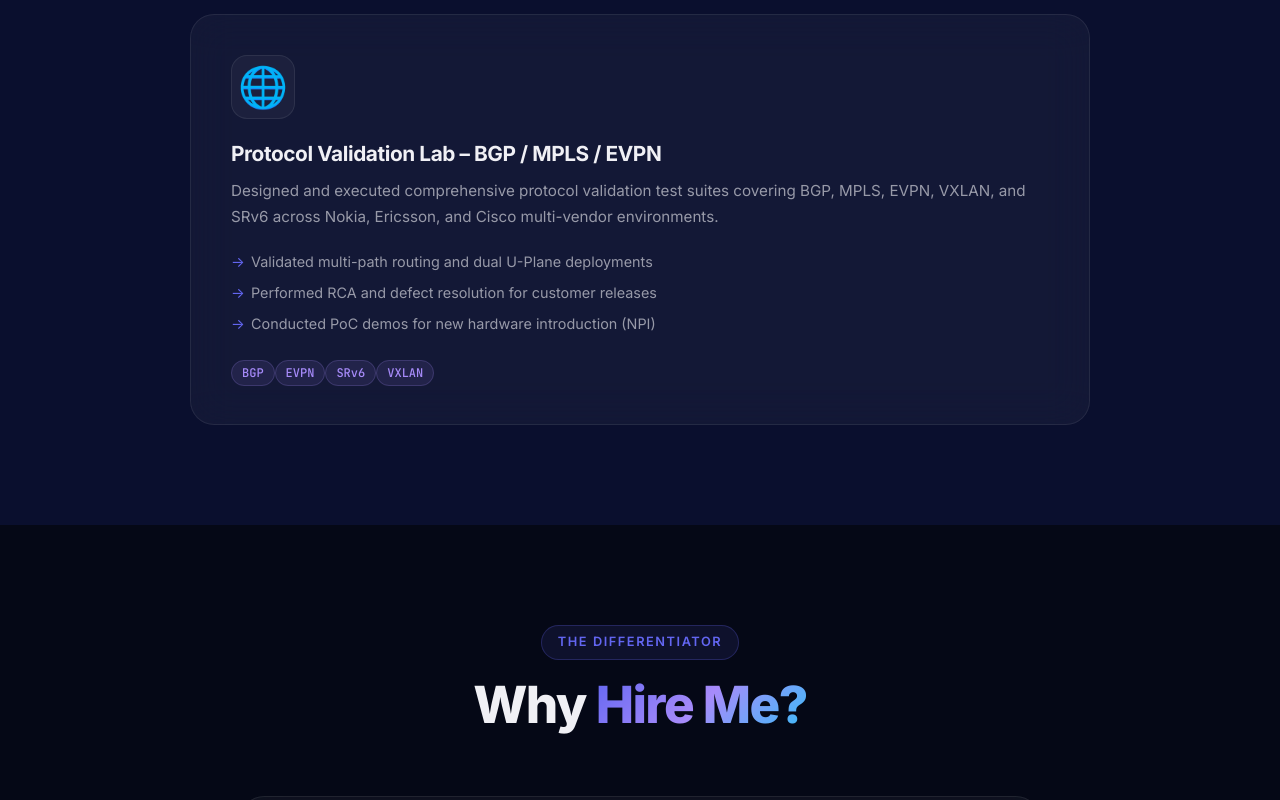
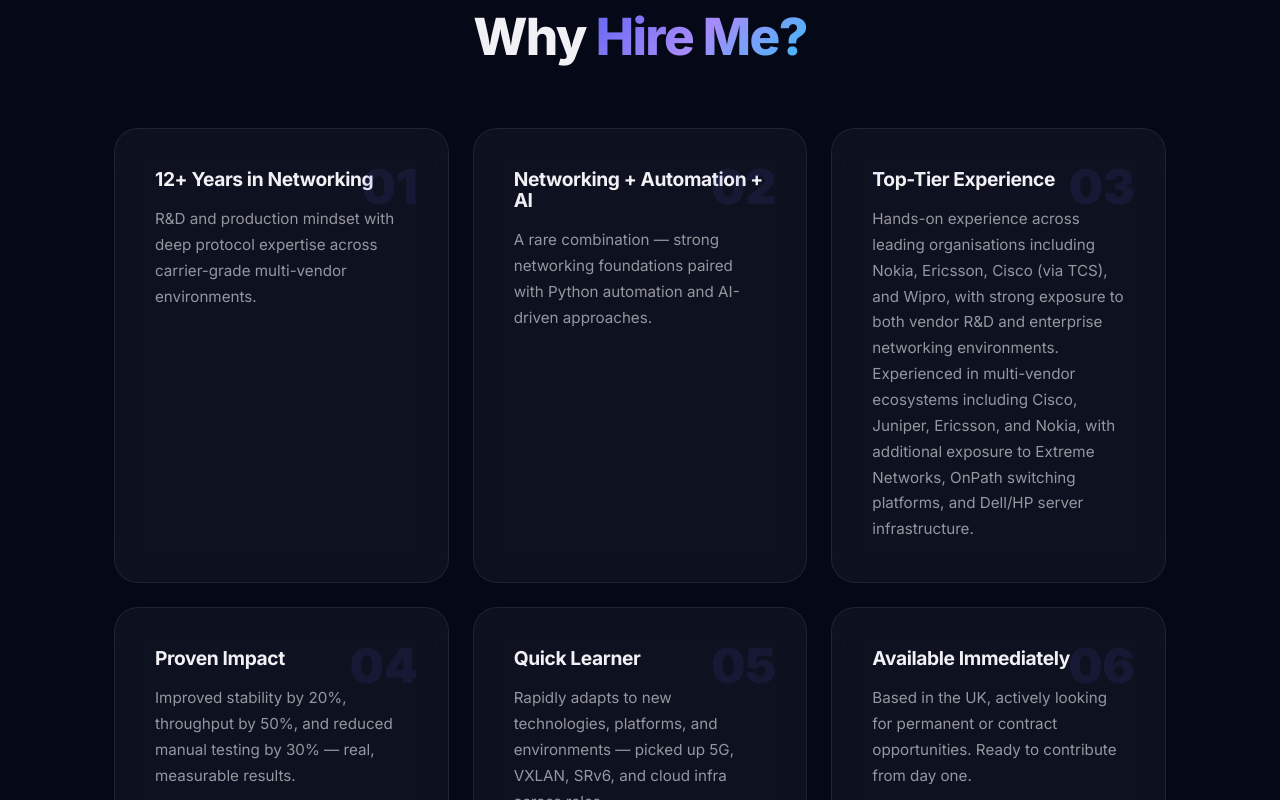
Before and after one commit to akashsachdeva01/portfolio, a plain HTML site: page index.html in a window 1280 px wide. Shown: the part 7100-7900 px from the top of the page. Drawn offline with Linux system fonts and the light colour scheme.

Commit message:
Layout revert: Back to tiled grid for Projects and Why Me sections for better space efficiency

```diff
--- a/style.css
+++ b/style.css
@@ -804,11 +804,9 @@ ul {
    PROJECTS
    =========================== */
 .projects-grid {
-  display: flex;
-  flex-direction: column;
-  gap: 32px;
-  max-width: 900px;
-  margin: 0 auto;
+  display: grid;
+  grid-template-columns: repeat(auto-fit, minmax(320px, 1fr));
+  gap: 24px;
 }
 
 .project-card {
@@ -875,11 +873,9 @@ ul {
    WHY ME
    =========================== */
 .whyme-grid {
-  display: flex;
-  flex-direction: column;
+  display: grid;
+  grid-template-columns: repeat(auto-fit, minmax(300px, 1fr));
   gap: 24px;
-  max-width: 800px;
-  margin: 0 auto;
 }
 
 .whyme-card {
```
